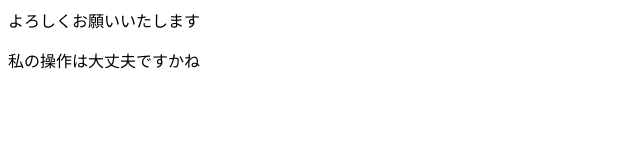
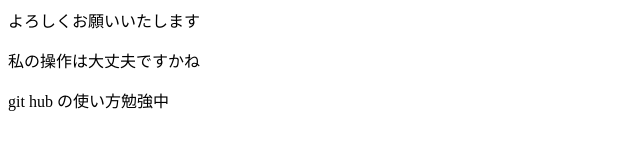
Before and after one commit to yoshiaki-numajiri/202202test_for_team-project, a plain HTML site: page index.html in a window 1280 px wide. Shown: the whole page, without its empty margins (0-640 px from the left). Drawn offline with Linux system fonts and the light colour scheme.

Commit message:
index.html編集しました

```diff
--- a/index.html
+++ b/index.html
@@ -9,5 +9,6 @@
 <body>
   よろしくお願いいたします
   <p>私の操作は大丈夫ですかね</p>
+  <p>git hub の使い方勉強中</p>
 </body>
 </html>
```
